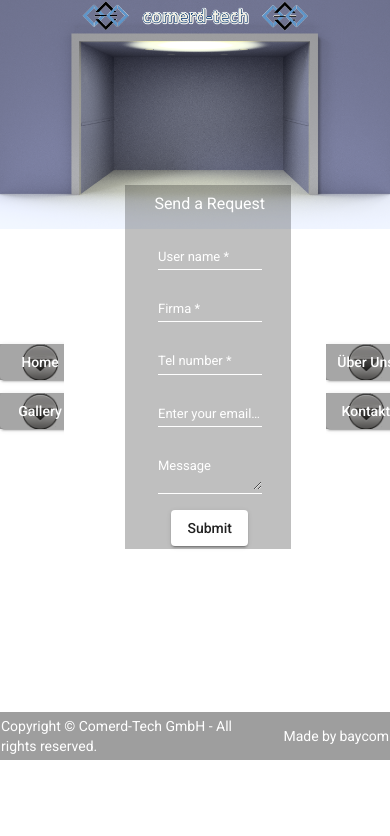
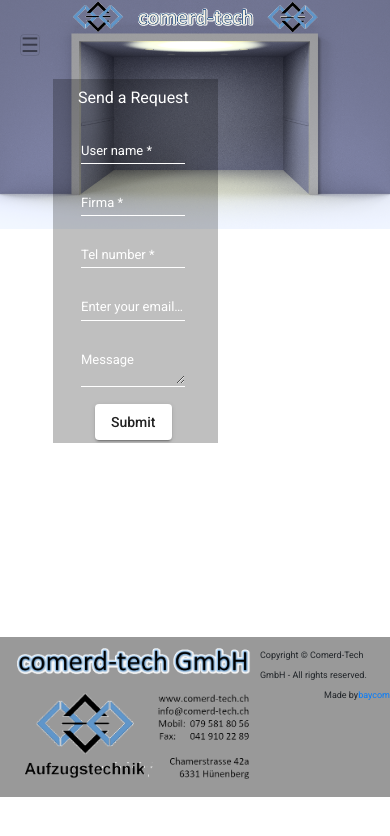
Before and after one commit to cryptolog-mathematician/testnew, an Angular app: page /kontakt in a window 390 px wide. Shown: the top 836 px of the page. Built offline with nearby package versions, Linux system fonts and the light colour scheme.

Commit message:
phone design with bootstrap 3

```diff
--- a/src/app/components/gallery/gallery.component.css
+++ b/src/app/components/gallery/gallery.component.css
@@ -17,16 +17,9 @@
     width: auto;
 }
 
-
-/*
-@media only screen and (max-width: 768px) {
+@media only screen and (max-width: 568px) {
     .container-fluid {
-        width: 97%;
-        padding-right: .3%;
-        margin-top: 7.2%;
+        margin-top: -81%;
+        margin-left: -6px;
     }
-    img {
-        height: 28.6vw;
-        width: 100%;
-    }
-}*/
+}
--- a/src/app/components/kontakt/kontakt.component.css
+++ b/src/app/components/kontakt/kontakt.component.css
@@ -58,10 +58,10 @@
         font-size: small;
     }
 }
+*/
 
 @media only screen and (max-width: 568px) {
-    form {
-        padding: 1px 20px;
+    .container-fluid {
+        margin-left: -5px;
     }
 }
-*/
--- a/src/app/components/nav-home/nav-home.component.css
+++ b/src/app/components/nav-home/nav-home.component.css
@@ -1,5 +1,8 @@
 * {
     box-sizing: border-box;
+    padding: 0;
+    margin: 0;
+    outline: none;
 }
 
 .container-home {
@@ -9,6 +12,8 @@
     background-repeat: no-repeat;
     /* Do not repeat the image */
     background-size: contain;
+    width: 100%;
+    height: auto;
 }
 
 .img-logo {
@@ -16,119 +21,33 @@
     margin: auto;
 }
 
-.router-outlt {
-    width: 100%;
-    margin-left: 10px;
-    margin-top: -13px;
+nav {
+    padding: 0 10px;
+}
+
+.nav-bg-custom {
+    background-color: rgba(0, 0, 0, .5);
+    padding: 10px;
+}
+
+.nav-bg-custom ul li a {
+    height: 30px;
+    color: white;
+    font-family: 'Courier New', Courier, monospace;
+    letter-spacing: 3px;
+    padding-left: 5px;
+}
+
+.nav-bg-custom ul li a:hover {
+    background-color: rgba(256, 256, 256, .8);
+    color: black;
 }
 
 .container-lift {
-    width: 72%;
-    height: 39vw;
+    width: 100%;
     overflow: hidden;
-    margin-left: 22px;
-}
-
-#coloumn1 {
-    position: relative;
-    -webkit-animation-name: coloumn1;
-    /* Safari 4.0 - 8.0 */
-    -webkit-animation-duration: 3s;
-    /* Safari 4.0 - 8.0 */
-    -webkit-animation-fill-mode: forwards;
-    /* Safari 4.0 - 8.0 */
-    animation-name: coloumn1;
-    animation-duration: 3s;
-    animation-delay: 1s;
-    animation-fill-mode: forwards;
-    margin-top: 0px;
-    z-index: 1;
-}
-
-#coloumn4 {
-    position: relative;
-    -webkit-animation-name: coloumn4;
-    /* Safari 4.0 - 8.0 */
-    -webkit-animation-duration: 3s;
-    /* Safari 4.0 - 8.0 */
-    -webkit-animation-fill-mode: forwards;
-    /* Safari 4.0 - 8.0 */
-    animation-name: coloumn4;
-    animation-duration: 3s;
-    animation-delay: 1s;
-    animation-fill-mode: forwards;
-    margin-top: 0px;
-    z-index: 10;
-}
-
-
-/* Safari 4.0 - 8.0 */
-
-@-webkit-keyframes coloumn1 {
-    from {
-        transform: translateX(0px)
-    }
-    to {
-        transform: translateX(-100%)
-    }
-}
-
-
-/* Safari 4.0 - 8.0 */
-
-@-webkit-keyframes coloumn4 {
-    from {
-        transform: translateX(0px)
-    }
-    to {
-        transform: translateX(100%)
-    }
-}
-
-@keyframes coloumn1 {
-    from {
-        transform: translateX(0px)
-    }
-    to {
-        transform: translateX(-100%)
-    }
-}
-
-@keyframes coloumn4 {
-    from {
-        transform: translateX(0px)
-    }
-    to {
-        transform: translateX(100%)
-    }
-}
-
-@media (max-width: 600px) {
-    .container {
-        height: 300px;
-        overflow: hidden;
-    }
-}
-
-.g {
-    background-image: url("~/assets/images/aufzug2.PNG");
-    height: 100%;
-    color: white;
-    font: 18px Arial;
-    float: left;
-}
-
-.grid-50 {
-    display: flex;
-    flex-wrap: nowrap;
-    width: calc(50% - 0px);
-    height: 100%;
-    overflow: hidden;
-}
-
-a {
-    color: white;
-    margin-left: 3px;
+    margin-top: 13%;
+    margin-left: 10px;
 }
 
 .button-full-screen {
@@ -150,20 +69,28 @@
     height: 100%;
 }
 
+footer {
+    background-color: rgba(0, 0, 0, .4);
+}
+
+.kontakt-info {
+    background-image: url("~/assets/images/comerdtechlogo5.png");
+    background-size: contain;
+    background-repeat: no-repeat;
+    height: 10rem;
+    width: 40%;
+}
+
 .md-down {
     display: none;
 }
 
-
-/*
 @media only screen and (max-width: 768px) {
+    .md-up {
+        display: inherit;
+    }
     .container-home {
         background-size: contain;
-        height: 60vw;
-    }
-    .button-full-screen {
-        height: 35px;
-        font-size: x-small;
     }
 }
 
@@ -176,15 +103,8 @@
     }
     .container-home {
         background-size: contain;
-        height: 80vw;
     }
-    .button-full-screen {
-        width: 40px;
-        margin-left: -7px;
-        margin-top: 5%;
+    .footer-fs {
+        font-size: xx-small;
     }
-    .container-lift {
-        margin-top: -37px;
-        margin-right: 4px;
-    }
-}*/
+}
--- a/src/app/components/nav-home/nav-home.component.html
+++ b/src/app/components/nav-home/nav-home.component.html
@@ -1,62 +1,92 @@
-<div>
-    <mat-grid-list class="container-home" cols="1" rowHeight="fit" style="height: 760px;">
-        <mat-grid-tile>
-            <mat-grid-tile-header style="height: auto; background-color: transparent;">
-                <img class="img-fluid img-logo" src="../assets/images/comerdtechlogo.png" alt="Responsive image" style="margin: auto;">
-            </mat-grid-tile-header>
+<div class="container-fluid">
+    <div class="container-home">
+        <header>
+            <div class="row">
+                <img class="img-fluid img-logo" src="../assets/images/comerdtechlogo.png" alt="Responsive image">
+            </div>
+            <nav class="md-down">
+                <div class="col-12">
+                    <nav class="navbar navbar-expand-lg navbar-light">
+                        <!-- Step 3: Toggle the value of the property when the toggler button is clicked. -->
+                        <button class="navbar-toggler" type="button" (click)="isMenuCollapsed = !isMenuCollapsed">
+                          &#9776;
+                        </button>
 
-            <div style="width: 100%;">
-                <mat-grid-list cols="12" rowHeight="600px">
-                    <mat-grid-tile colspan="2">
-                        <div class="md-up" style="width: 100%;">
-                            <div style="width: 100%; text-align: end;">
+                        <!-- Step 2: Add the ngbCollapse directive to the element below. -->
+                        <div [ngbCollapse]="isMenuCollapsed" class="collapse navbar-collapse nav-bg-custom">
+                            <ul class="navbar-nav">
+                                <li class="nav-item active">
+                                    <!-- Step 4: Close the menu when a link is clicked. -->
+                                    <a class="nav-link" routerLink="/home" (click)="isMenuCollapsed = true">Home</a>
+                                </li>
+                                <li class="nav-item">
+                                    <a class="nav-link" routerLink="/gallery" (click)="isMenuCollapsed = true">Gallery</a>
+                                </li>
+                                <li class="nav-item">
+                                    <a class="nav-link" routerLink="/ueber-uns" (click)="isMenuCollapsed = true">Über Uns</a>
+                                </li>
+                                <li class="nav-item">
+                                    <a class="nav-link" routerLink="/kontakt" (click)="isMenuCollapsed = true">Kontakt</a>
+                                </li>
+                            </ul>
+                        </div>
+                    </nav>
+                </div>
+            </nav>
+        </header>
+
+        <main>
+            <div class="row">
+                <div class="col-2 align-self-center  md-up">
+                    <div class="row justify-content-end">
                         <button class="button-full-screen" mat-raised-button routerLink="/home"><div class="button-span">Home</div></button>
                     </div>
-                            <div style="width: 100%; text-align: end;">
+                    <div class="row justify-content-end">
                         <button class="button-full-screen" mat-raised-button routerLink="/gallery"><div class="button-span">Gallery</div></button>
                     </div>
                 </div>
-                    </mat-grid-tile>
-
-                    <mat-grid-tile colspan="8" style="width: 100%;">
-                        <mat-grid-list cols="12" rowHeight="100%" style="width: 100%;">
-                            <mat-grid-tile colspan="2"></mat-grid-tile>
-                            <mat-grid-tile colspan="8" class="router-outlt">
-                                <div style="width: 100%;">
+                <div class="col-8">
+                    <div class="row justify-content-center">
+                        <div class="col-2">
+                        </div>
+                        <div class="col-8">
+                            <div class="container-lift">
                                 <router-outlet></router-outlet>
-                                </div>
-                            </mat-grid-tile>
-                            <mat-grid-tile colspan="2"></mat-grid-tile>
-                        </mat-grid-list>
-                        <!--
                                 <div id="coloumn1" class="g grid-50"></div>
                                 <div id="coloumn4" class="g grid-50"></div>
-                        -->
-                    </mat-grid-tile>
-
-                    <mat-grid-tile colspan="2">
-                        <div class="md-up" style="width: 100%;">
-                            <div style="width: 100%;">
+                            </div>
+                        </div>
+                        <div class="col-2">
+                        </div>
+                    </div>
+                </div>
+                <div class="col-2 align-self-center md-up">
+                    <div class="row justify-content-start">
                         <button class="button-full-screen" mat-raised-button routerLink="/ueber-uns"><div class="button-span">Über Uns</div></button>
                     </div>
-                            <div style="width: 100%;">
+                    <div class="row justify-content-start">
                         <button class="button-full-screen" mat-raised-button routerLink="/kontakt"><div class="button-span">Kontakt</div></button>
                     </div>
                 </div>
-                    </mat-grid-tile>
-                </mat-grid-list>
             </div>
-
-            <mat-grid-tile-footer class="footer">
-                <div class="col-8">
-                    <div class="row justify-content-start">Copyright © Comerd-Tech GmbH - All rights reserved. </div>
+        </main>
+        <div style="width: 100%; height: 194px;"></div>
     </div>
+    <footer>
+        <div class="row">
+            <div class="kontakt-info col-8"></div>
             <div class="col-4">
+                <div class="row pt-2 footer-fs">
+                    <div class="col-12">
+                        <div class="row justify-content-end">Copyright © Comerd-Tech GmbH - All rights reserved. </div>
+                    </div>
+                    <div class="col-12">
                         <div class="row justify-content-end">
                             Made by <a href="https://www.baycom.ch">baycom</a>
                         </div>
                     </div>
-            </mat-grid-tile-footer>
-        </mat-grid-tile>
-    </mat-grid-list>
                 </div>
+            </div>
+        </div>
+    </footer>
+</div>
```
Also changed, not shown: src/assets/images/comerdtechlogo5.png (added). Lines whose indentation alone changed are shown as unchanged.
